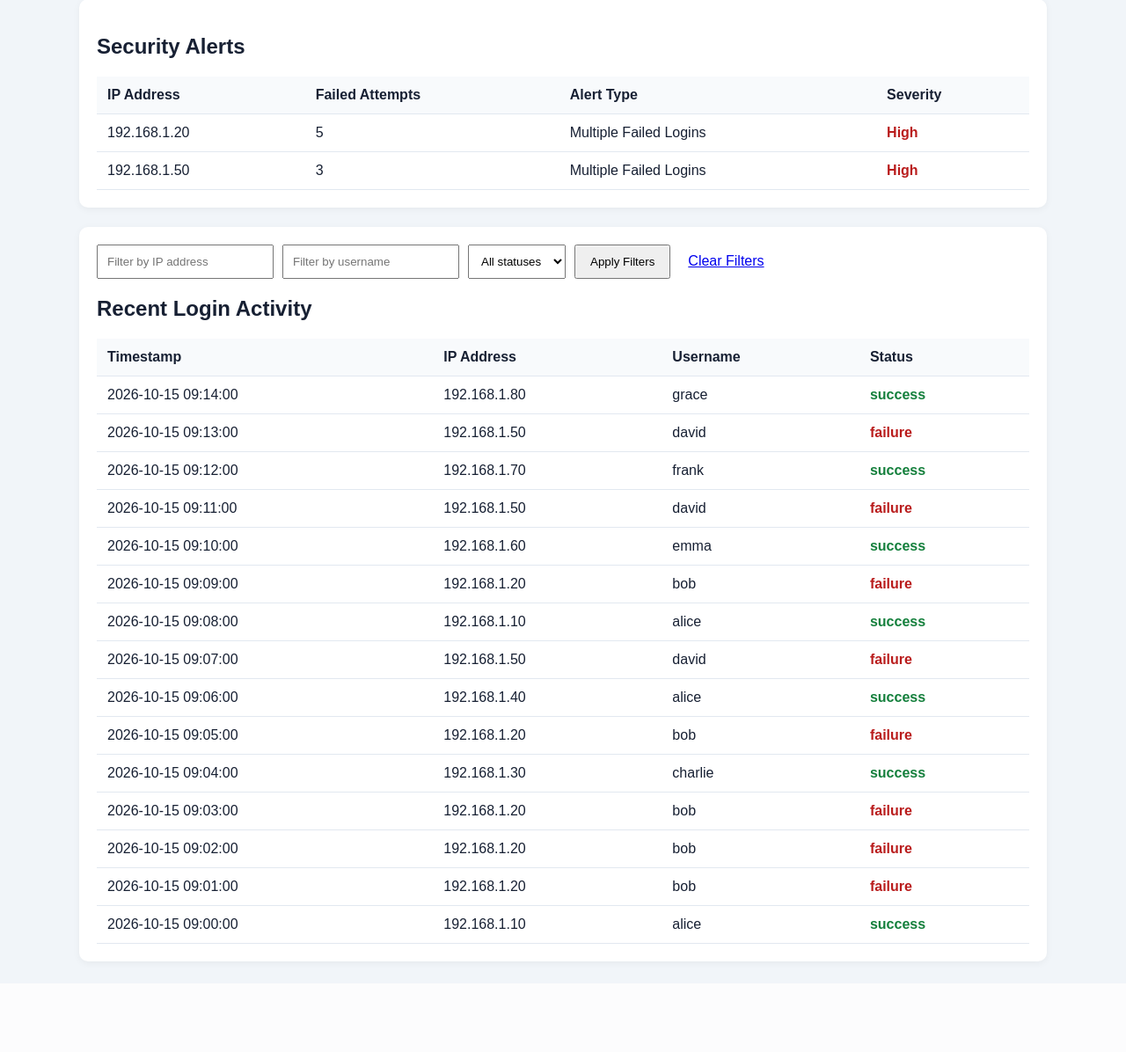
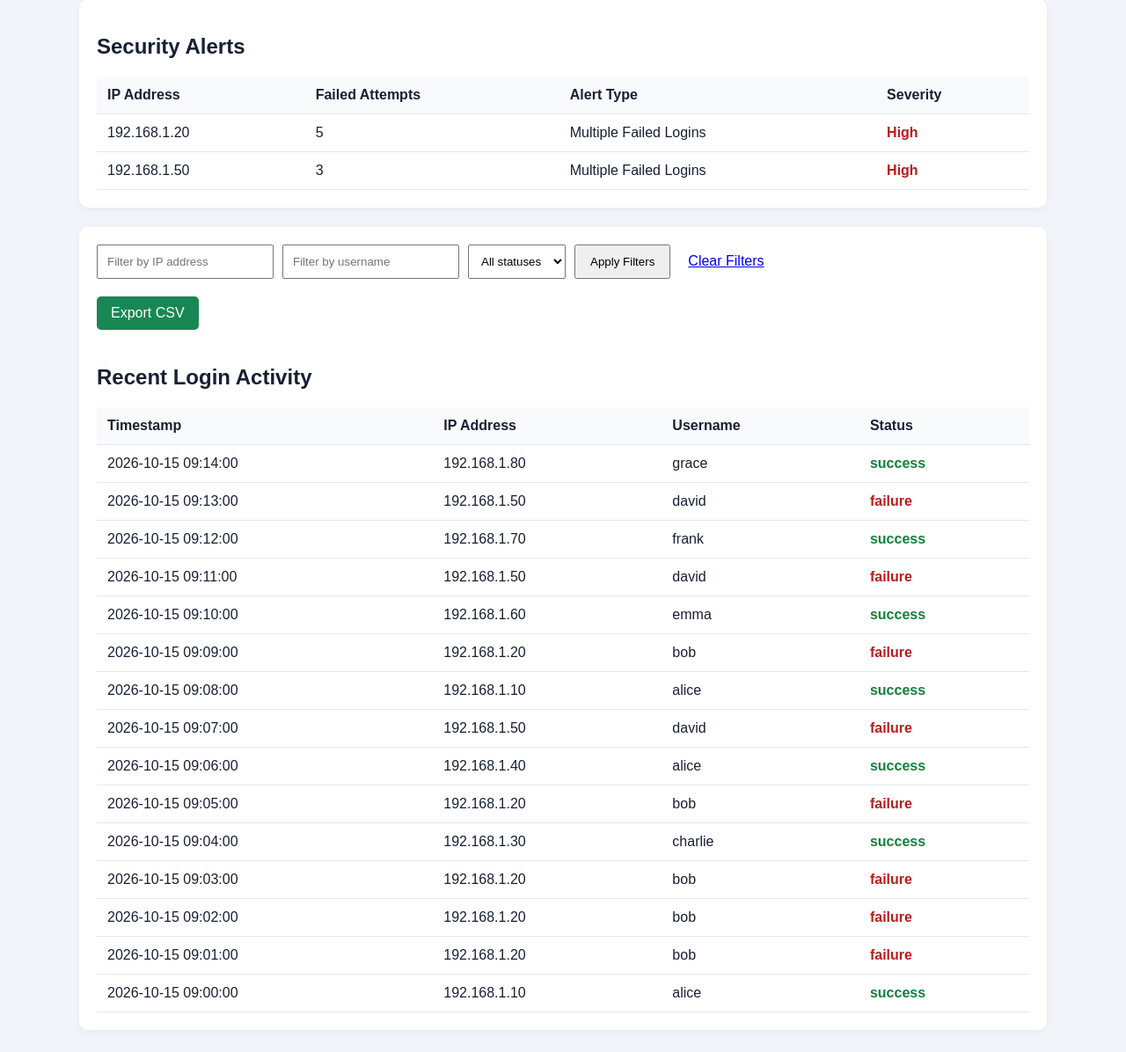
Before and after one commit to akankshasamria/security-log-analyzer, a Flask app: page / in a window 1280 px wide. Shown: the part 339-1535 px from the top of the page at 88% size. Before the commit the page ends 1438 px from the top, so only its background shows below. Run offline with Flask 3, Linux system fonts and the light colour scheme; data comes from the database, SQL or seed files in the repository.

Commit message:
Update index.html

```diff
--- a/templates/index.html
+++ b/templates/index.html
@@ -152,6 +152,11 @@
     <a href="/" style="padding:10px;">Clear Filters</a>
 </form>
 
+<a href="{{ url_for('export_logs', ip=ip_filter, username=username_filter, status=status_filter) }}"
+   style="display:inline-block; padding:10px 16px; margin-bottom:20px; background:#198754; color:white; text-decoration:none; border-radius:5px;">
+    Export CSV
+</a>
+
         <h2>Recent Login Activity</h2>
 
         <div class="table-wrap">
```
